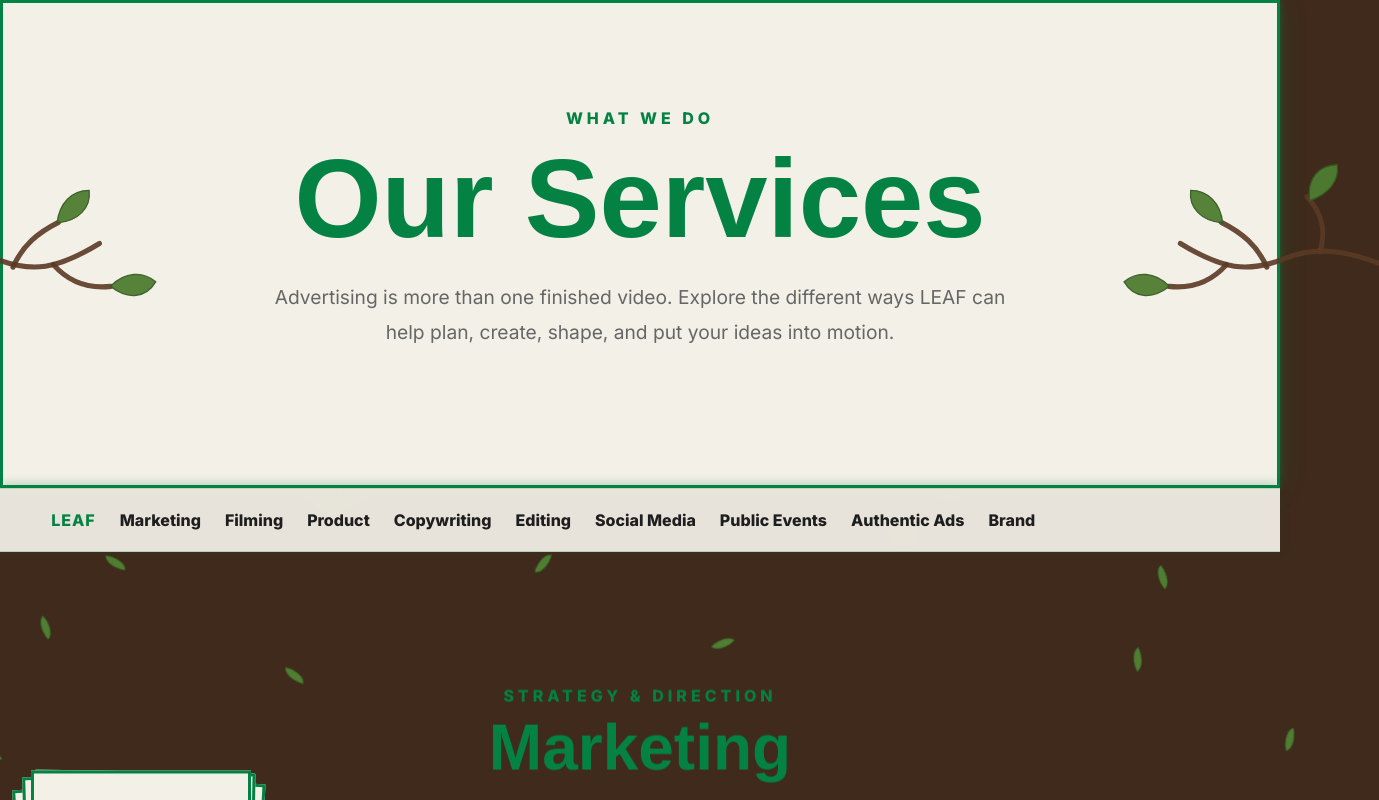
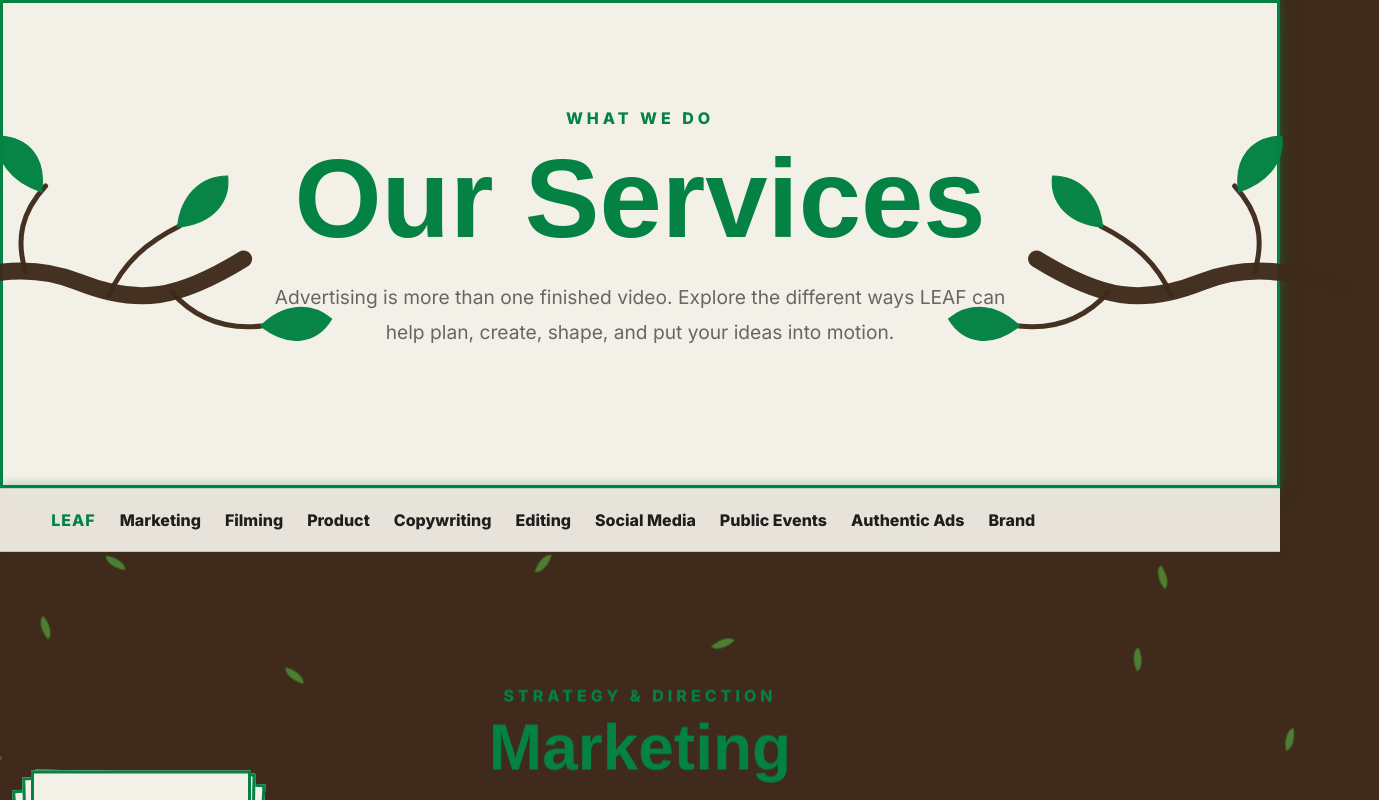
Before and after one commit to TheLeafAgency/The-LEAF-Agency, a Next.js app: page /services in a window 1280 px wide. Shown: the top 800 px of the page, 1379 px wide, since content can reach past the window. Built offline with nearby package versions, Linux system fonts and the light colour scheme.

Commit message:
Style Services hero branches like homepage

```diff
--- a/app/globals.css
+++ b/app/globals.css
@@ -2428,33 +2428,39 @@ section { width: 100%; }
 /* Services botanical hero framing and upward exit motion. */
 .services-hero-botanical {
   position: absolute;
-  top: 4%;
-  width: clamp(180px, 21vw, 300px);
-  height: 88%;
+  top: 50%;
+  width: clamp(300px, 34vw, 480px);
+  height: clamp(180px, 25vw, 300px);
   overflow: visible;
   pointer-events: none;
   z-index: 1;
+  transform: translateY(-50%);
 }
 .services-hero-botanical-left {
-  left: -8%;
+  left: clamp(-120px, -6vw, -70px);
 }
 .services-hero-botanical-right {
-  right: -8%;
-  transform: scaleX(-1);
+  right: clamp(-120px, -6vw, -70px);
+  transform: translateY(-50%) scaleX(-1);
 }
 .services-hero-botanical path:not(.hero-leaf) {
   fill: none;
-  stroke: #5A3A25;
-  stroke-width: 8;
+  stroke: #3F2A1B;
+  stroke-width: 17;
   stroke-linecap: round;
   stroke-linejoin: round;
-  opacity: .9;
+  opacity: .96;
+}
+.services-hero-botanical path:nth-child(2),
+.services-hero-botanical path:nth-child(3),
+.services-hero-botanical path:nth-child(4) {
+  stroke-width: 5;
 }
 .services-hero-botanical .hero-leaf {
-  fill: #4F7D31;
-  stroke: #365A24;
-  stroke-width: 2;
-  opacity: .95;
+  fill: var(--leaf-eden-green);
+  stroke: var(--leaf-eden-green);
+  stroke-width: 1.2;
+  opacity: .98;
 }
 .services-hero-inner {
   position: relative;
```
